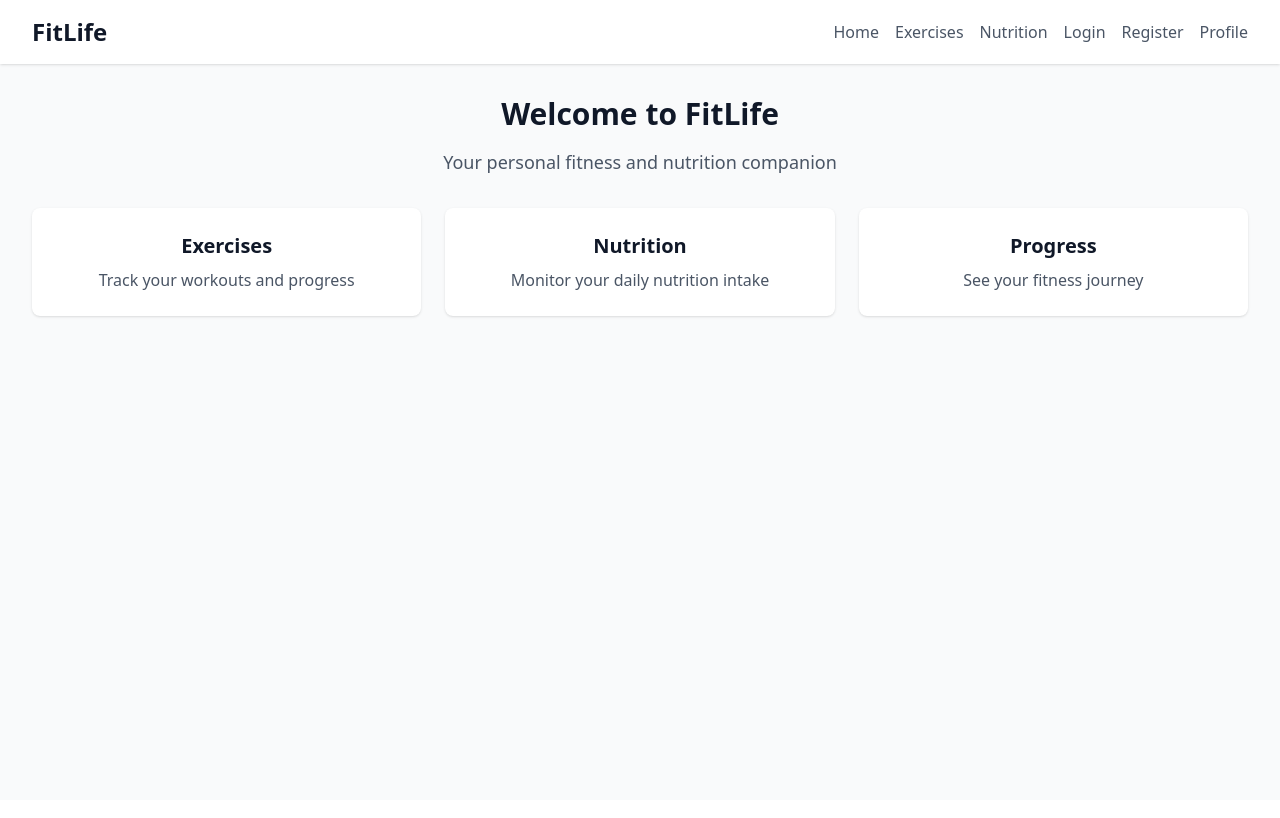
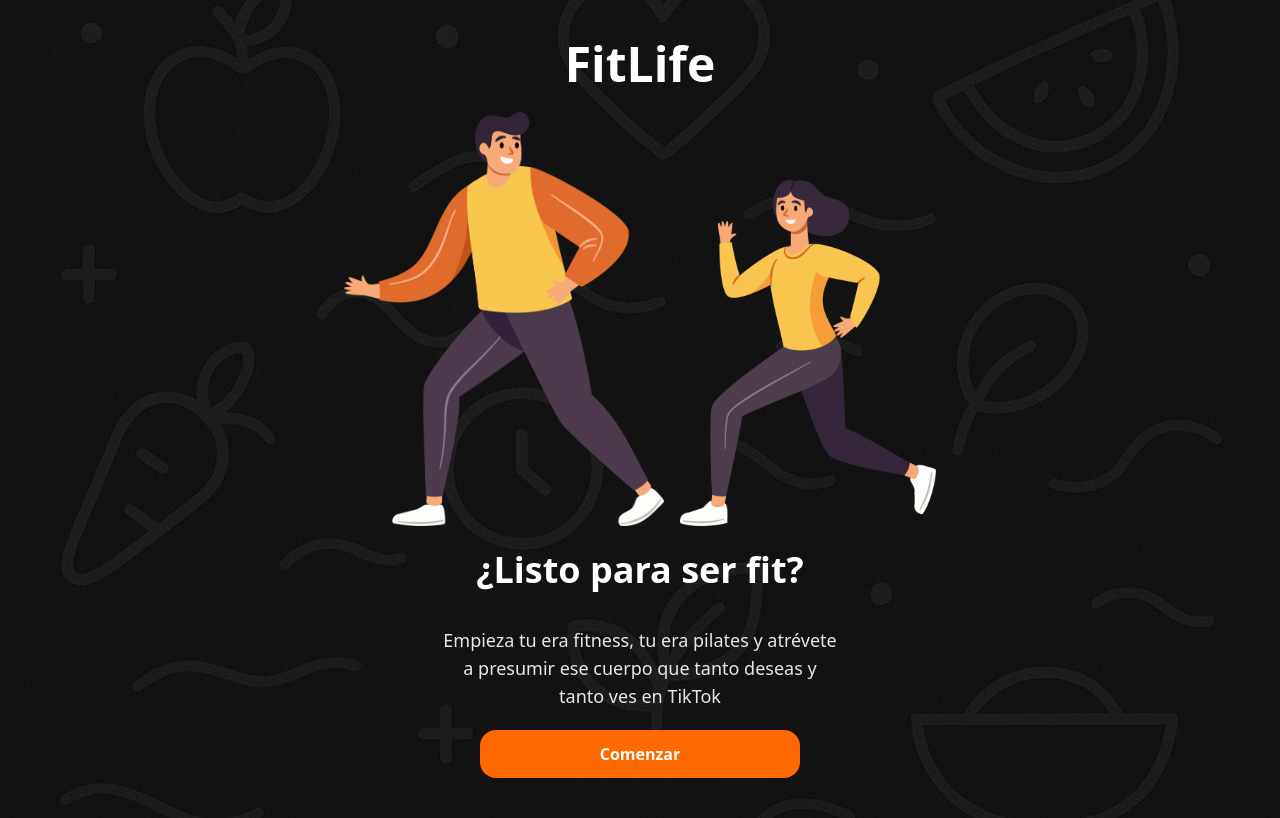
Before and after one commit to adrielisa/FitLifeFrontend, a React (Vite) app: page / in a window 1280 px wide. Built offline with nearby package versions, Linux system fonts and the light colour scheme.

Commit message:
Se sube la Landing Page, las vistas al guthib

```diff
--- a/src/App.tsx
+++ b/src/App.tsx
@@ -4,6 +4,7 @@ import Login from "./pages/Login-Register/Login";
 import Register from "./pages/Login-Register/Register";
 import Profile from "./pages/Profile/Profile";
 import Home from "./pages/Home/Home";
+import LandingPage from "./pages/LandingPage/LadingPage";
 
 function App(): React.JSX.Element {
   return (
@@ -14,117 +15,9 @@ function App(): React.JSX.Element {
         <Route path="/register" element={<Register />} />
         <Route path="/profile" element={<Profile />} />
         <Route path="/home" element={<Home />} />
+        <Route path="/" element={<LandingPage />} />
 
         {/* Otras rutas con header y layout */}
-        <Route
-          path="/*"
-          element={
-            <div className="min-h-screen bg-gray-50">
-              <header className="bg-white shadow-sm">
-                <div className="max-w-7xl mx-auto px-4 sm:px-6 lg:px-8">
-                  <div className="flex justify-between items-center py-4">
-                    <h1 className="text-2xl font-bold text-gray-900">FitLife</h1>
-                    <nav className="space-x-4">
-                      <Link to="/" className="text-gray-600 hover:text-gray-900">
-                        Home
-                      </Link>
-                      <Link to="/exercises" className="text-gray-600 hover:text-gray-900">
-                        Exercises
-                      </Link>
-                      <Link to="/nutrition" className="text-gray-600 hover:text-gray-900">
-                        Nutrition
-                      </Link>
-                      <Link to="/login" className="text-gray-600 hover:text-gray-900">
-                        Login
-                      </Link>
-                      <Link to="/register" className="text-gray-600 hover:text-gray-900">
-                        Register
-                      </Link>
-                      <Link to="/profile" className="text-gray-600 hover:text-gray-900">
-                        Profile
-                      </Link>
-                    </nav>
-                  </div>
-                </div>
-              </header>
-
-              <main className="max-w-7xl mx-auto px-4 sm:px-6 lg:px-8 py-8">
-                <Routes>
-                  {/* Home */}
-                  <Route
-                    path="/"
-                    element={
-                      <div className="text-center">
-                        <h2 className="text-3xl font-bold text-gray-900 mb-4">
-                          Welcome to FitLife
-                        </h2>
-                        <p className="text-lg text-gray-600 mb-8">
-                          Your personal fitness and nutrition companion
-                        </p>
-                        <div className="grid grid-cols-1 md:grid-cols-3 gap-6">
-                          <div className="bg-white p-6 rounded-lg shadow">
-                            <h3 className="text-xl font-semibold text-gray-900 mb-2">
-                              Exercises
-                            </h3>
-                            <p className="text-gray-600">
-                              Track your workouts and progress
-                            </p>
-                          </div>
-                          <div className="bg-white p-6 rounded-lg shadow">
-                            <h3 className="text-xl font-semibold text-gray-900 mb-2">
-                              Nutrition
-                            </h3>
-                            <p className="text-gray-600">
-                              Monitor your daily nutrition intake
-                            </p>
-                          </div>
-                          <div className="bg-white p-6 rounded-lg shadow">
-                            <h3 className="text-xl font-semibold text-gray-900 mb-2">
-                              Progress
-                            </h3>
-                            <p className="text-gray-600">
-                              See your fitness journey
-                            </p>
-                          </div>
-                        </div>
-                      </div>
-                    }
-                  />
-
-                  {/* Exercises */}
-                  <Route
-                    path="/exercises"
-                    element={
-                      <div className="text-center">
-                        <h2 className="text-3xl font-bold text-gray-900 mb-4">
-                          Exercises
-                        </h2>
-                        <p className="text-lg text-gray-600">
-                          Your exercise tracking page
-                        </p>
-                      </div>
-                    }
-                  />
-
-                  {/* Nutrition */}
-                  <Route
-                    path="/nutrition"
-                    element={
-                      <div className="text-center">
-                        <h2 className="text-3xl font-bold text-gray-900 mb-4">
-                          Nutrition
-                        </h2>
-                        <p className="text-lg text-gray-600">
-                          Your nutrition tracking page
-                        </p>
-                      </div>
-                    }
-                  />
-                </Routes>
-              </main>
-            </div>
-          }
-        />
       </Routes>
     </Router>
   );
--- /dev/null
+++ b/src/pages/LandingPage/LadingPage.tsx
@@ -0,0 +1,47 @@
+import React from "react";
+import hombre from "../../assets/images/hombrecorriendo.png";
+import mujer from "../../assets/images/mujercorriendo.png";
+import { Link } from "react-router-dom";
+
+const LandingPage: React.FC = () => {
+    return (
+        <div
+            className="min-h-screen flex flex-col items-center justify-between px-6 py-10 text-white"
+            style={{
+                backgroundImage: "url('src/assets/images/Fondo.jpg')",
+                backgroundSize: "cover",
+                backgroundPosition: "center",
+                backgroundRepeat: "no-repeat",
+            }}
+        >
+            <h1 className="text-5xl font-bold mb-6">FitLife</h1>
+
+            <div className="flex items-end justify-center gap-4 mb-6">
+                <img
+                    src={hombre}
+                    alt="Hombre corriendo"
+                    className="w-46 md:w-72 lg:w-80"
+                />
+                <img
+                    src={mujer}
+                    alt="Mujer corriendo"
+                    className="w-35 md:w-56 lg:w-64"
+                />
+            </div>
+
+            <div className="text-center max-w-md">
+                <h2 className="text-4xl font-semibold mb-4">¿Listo para ser fit?</h2>
+                <p className="text-gray-200 text-lg py-5 px-6">
+                    Empieza tu era fitness, tu era pilates y atrévete a presumir ese
+                    cuerpo que tanto deseas y tanto ves en TikTok
+                </p>
+            </div>
+
+            <button className="bg-orange-500 hover:bg-orange-600 text-white font-semibold px-30 py-3 rounded-2xl">
+                <Link to="/login">Comenzar</Link>
+            </button>
+        </div>
+    );
+};
+
+export default LandingPage;
```
Also changed, not shown: src/assets/images/hombrecorriendo.png (added), src/assets/images/mujercorriendo.png (added).
